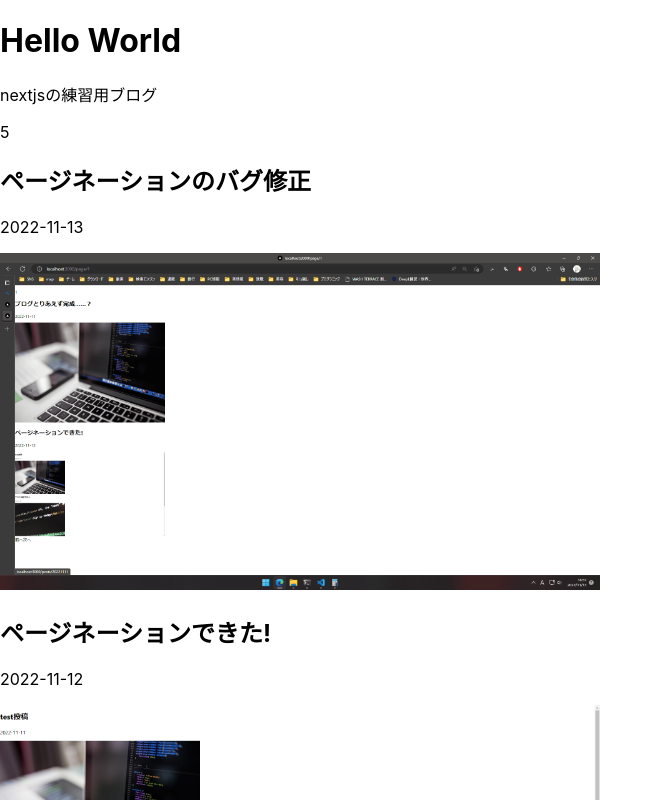
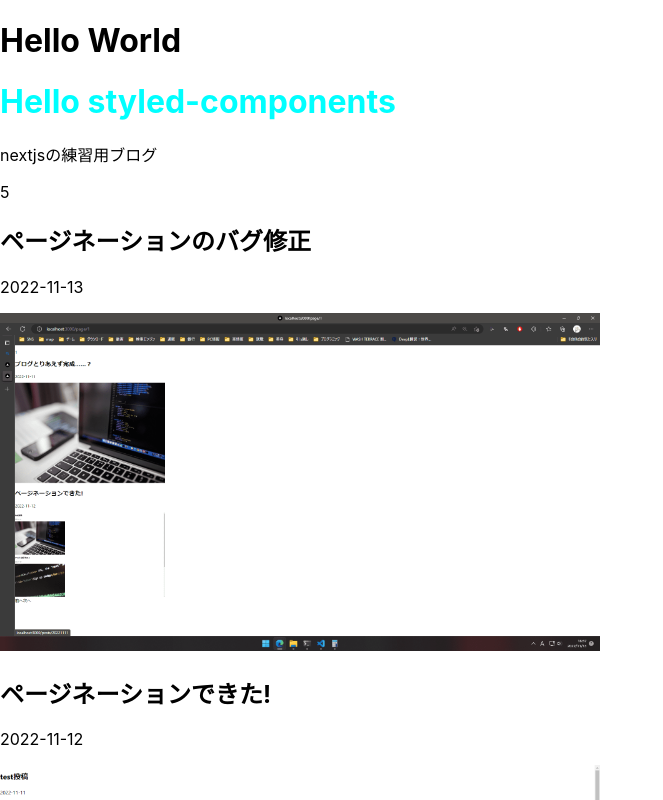
Before and after one commit to LeafField/MyBlog, a Next.js app: page / in a window 1280 px wide. Shown: the top 800 px of the page, without its empty margins (0-663 px from the left). Built offline with nearby package versions, Linux system fonts and the light colour scheme.

Commit message:
styled-componentsをテスト導入しました

```diff
--- a/package.json
+++ b/package.json
@@ -14,6 +14,7 @@
     "react": "18.2.0",
     "react-dom": "18.2.0",
     "remark": "^14.0.2",
-    "remark-html": "^15.0.1"
+    "remark-html": "^15.0.1",
+    "styled-components": "^5.3.6"
   }
 }
--- a/pages/index.jsx
+++ b/pages/index.jsx
@@ -1,5 +1,4 @@
-import styles from "../styles/Home.module.css";
-
+import styled from "styled-components";
 import { getSortedPostData } from "../lib/post";
 import Link from "next/link";
 
@@ -17,6 +16,7 @@ export default function Home({ allPostData }) {
   return (
     <>
       <h1>Hello World</h1>
+      <TitleH1>Hello styled-components</TitleH1>
       <p>nextjsの練習用ブログ</p>
       <p>{allPostData.length}</p>
       {allPostData.map(({ id, title, date, thumbnail }) => (
@@ -32,3 +32,7 @@ export default function Home({ allPostData }) {
     </>
   );
 }
+
+const TitleH1 = styled.h1`
+  color: aqua;
+`;
```
Also changed, not shown: 1 other file (tests, documents, lock files or other folders).
